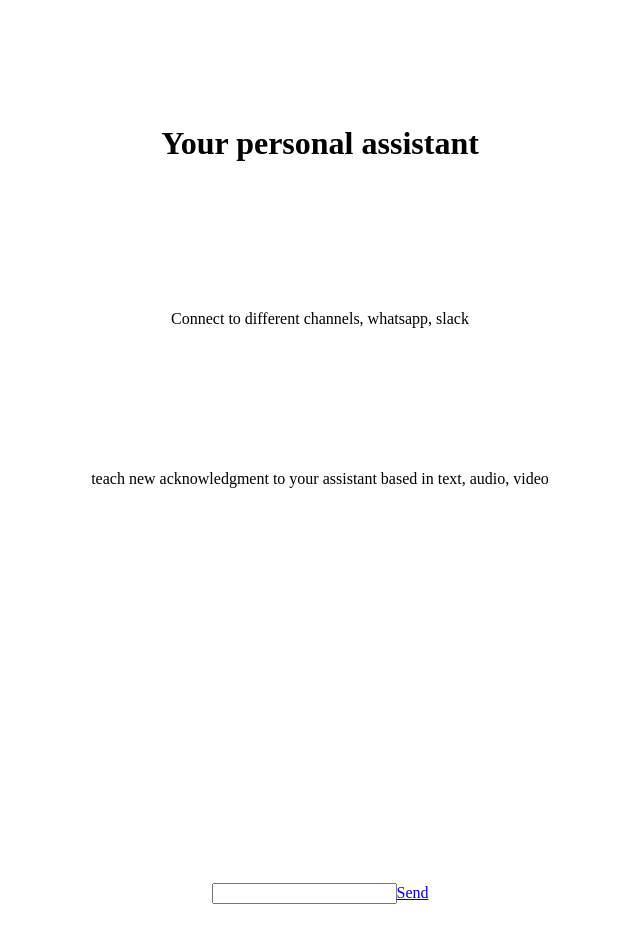
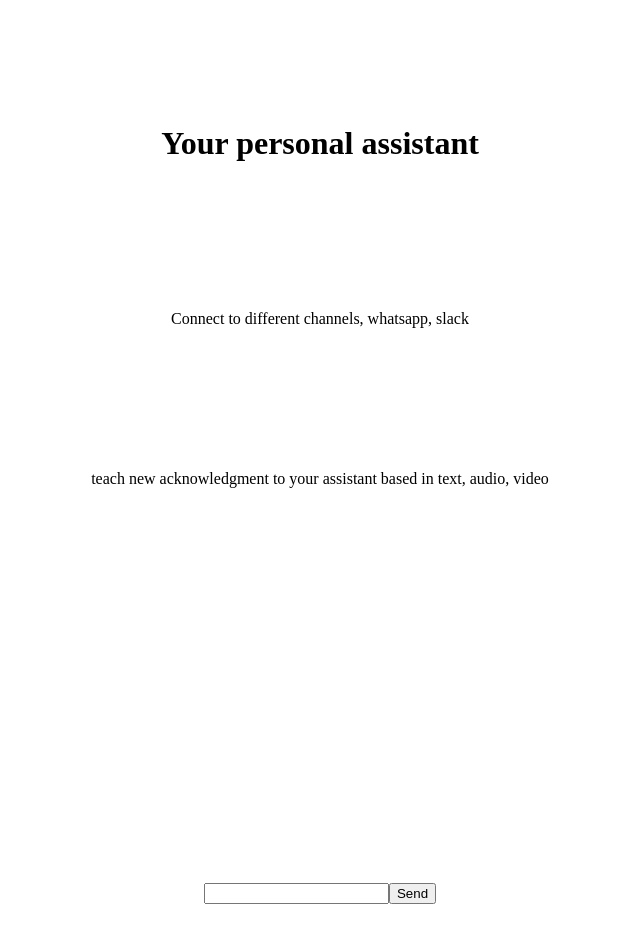
Before and after one commit to juandavidGF/ideas, a Next.js app: page / in a window 1280 px wide. Shown: the top 942 px of the page, without its empty margins (320-960 px from the left). Built offline with nearby package versions, Linux system fonts and the light colour scheme; no server answers.

Commit message:
comment set base url - try fix url mismatch

```diff
--- a/src/pages/index.jsx
+++ b/src/pages/index.jsx
@@ -51,7 +51,7 @@ export default function Home() {
 					: (
 						<div>
 							<input type="text" id="text" name="text"/>
-							<Link href="/api/auth/login">Send</Link>
+							<Link href="/api/auth/login"><button>Send</button></Link>
 						</div>
 					)
 				}
```
Also changed, not shown: src/pages/api/auth/[...auth0].js (+5 -5 lines).
